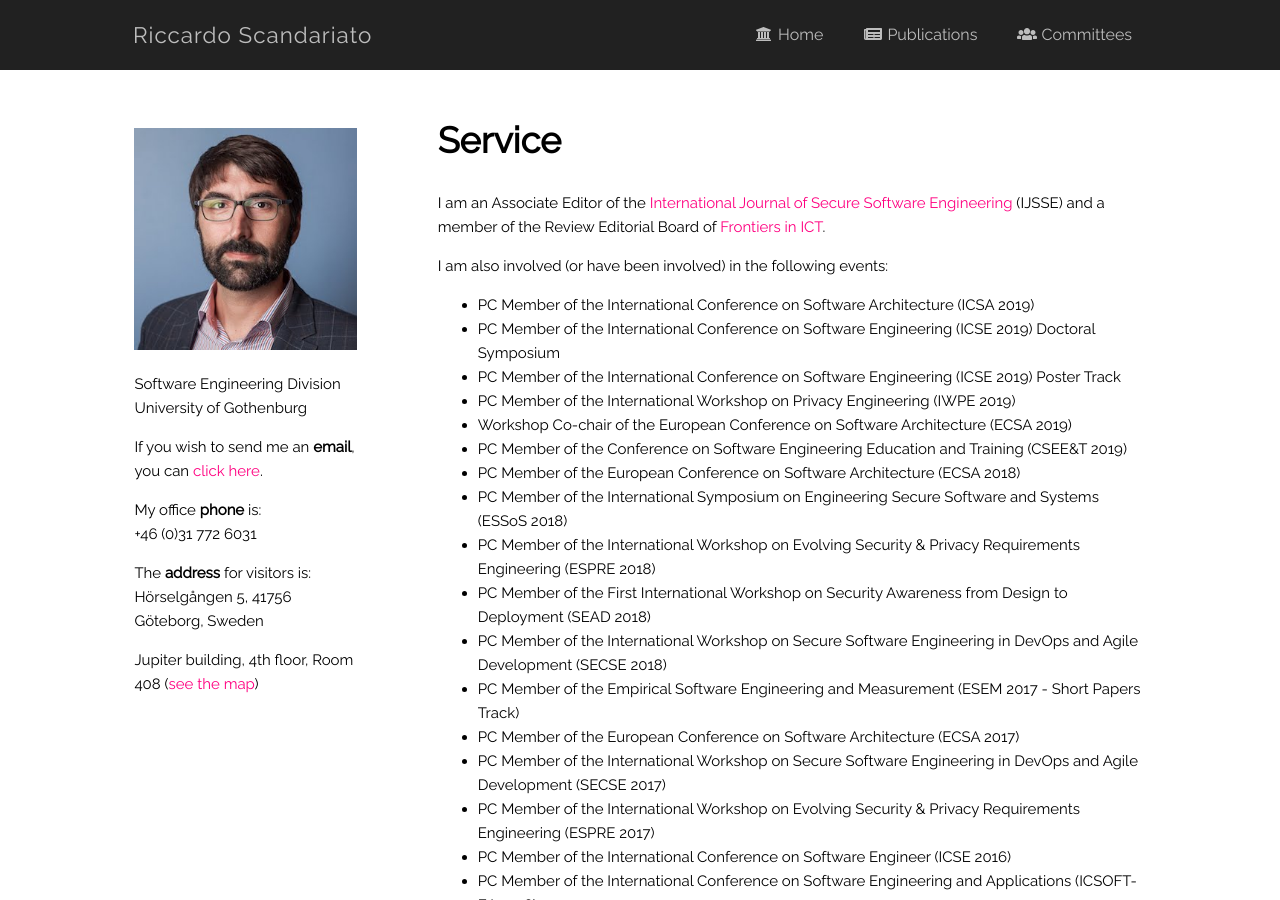
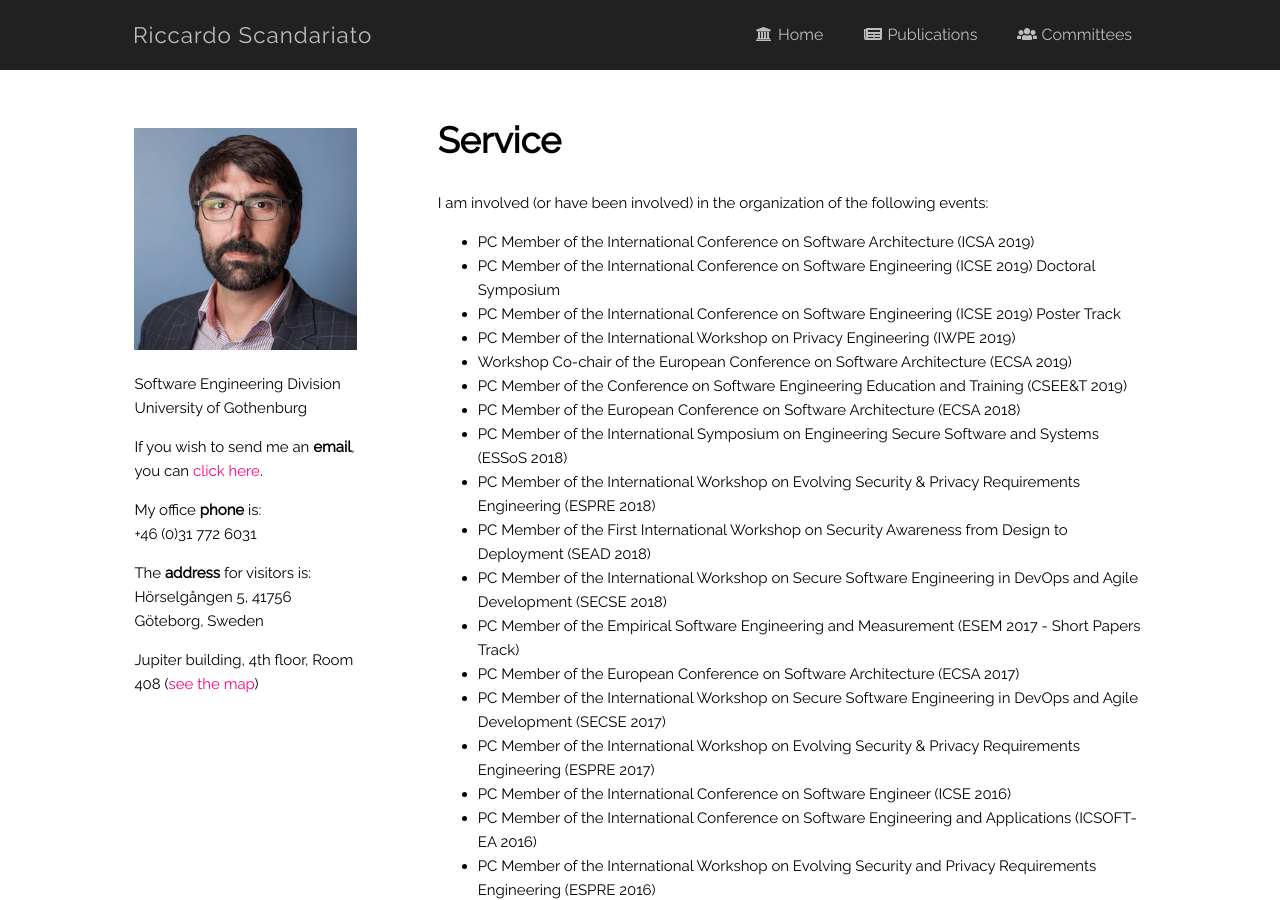
Before and after one commit to riccardoscandariato/riccardoscandariato.github.io, a Jekyll site: the page built from service.md, in a window 1280 px wide and 900 px high. Built offline with Jekyll 4.4.1, drawn with Linux system fonts in a browser that asks for light colours.

Commit message:
service updated

```diff
--- a/index.html
+++ b/index.html
@@ -88,9 +88,11 @@
 
 <h2>Service</h2>
 
+<!--
 <p>
 I am an Associate Editor of the <a href="http://www.igi-global.com/ijsse" rel="nofollow" target="_blank">International Journal of Secure Software Engineering</a> (IJSSE) and a member of the Review Editorial Board of <a href="http://www.frontiersin.org/ICT/about" target="_blank">Frontiers in ICT</a>.
 </p>
+-->
 
 <p>
 See <b><a href="/service">this page</a></b> for a list of conferences and workshops I am and have been involved in.
--- a/service.md
+++ b/service.md
@@ -5,9 +5,9 @@
 permalink: /service
 ---
 
-I am an Associate Editor of the <a href="http://www.igi-global.com/ijsse" rel="nofollow" target="_blank">International Journal of Secure Software Engineering</a> (IJSSE) and a member of the Review Editorial Board of <a href="http://www.frontiersin.org/ICT/about" target="_blank">Frontiers in ICT</a>.
+<!-- I am an Associate Editor of the <a href="http://www.igi-global.com/ijsse" rel="nofollow" target="_blank">International Journal of Secure Software Engineering</a> (IJSSE) and a member of the Review Editorial Board of <a href="http://www.frontiersin.org/ICT/about" target="_blank">Frontiers in ICT</a>. -->
 
-<p>I am also involved (or have been involved) in the following events:</p>
+<p>I am involved (or have been involved) in the organization of the following events:</p>
 
 <ul>
 	<li>PC Member of the International Conference on Software Architecture (ICSA 2019)</li>
```
